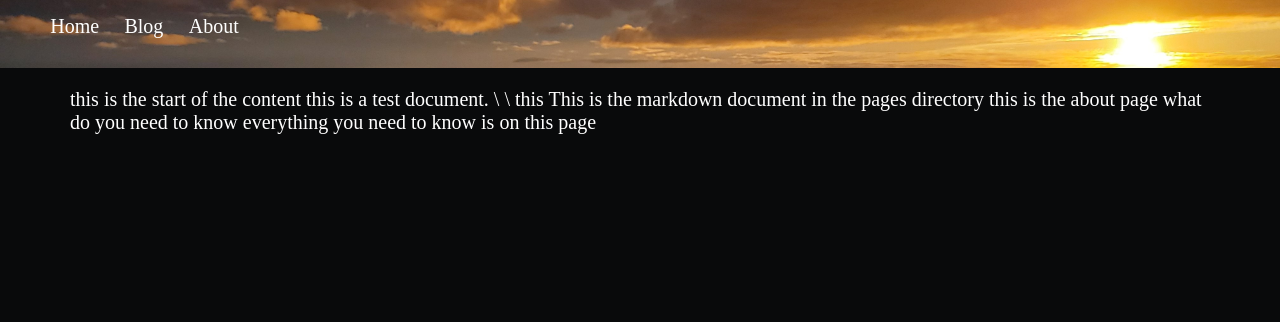
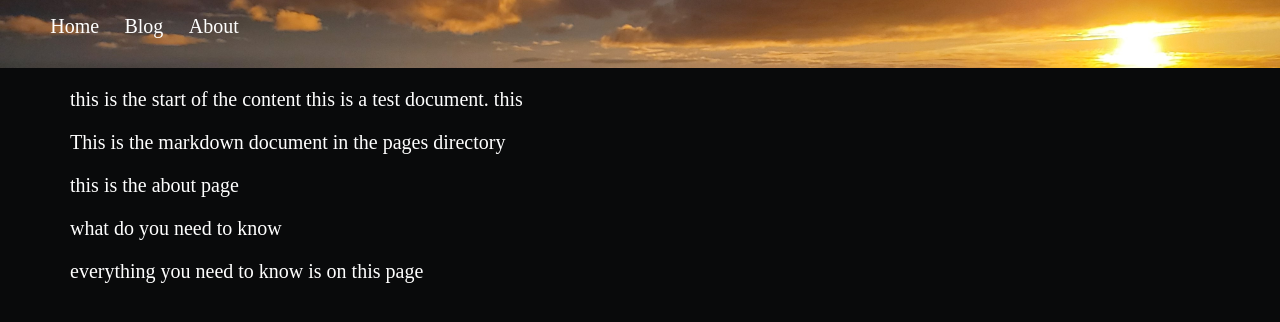
Before and after one commit to Valknutting/valknutting.github.io, a plain HTML site: page about.html in a window 1280 px wide. Drawn offline with Linux system fonts and the light colour scheme.

Commit message:
Add files via upload

```diff
--- a/about.html
+++ b/about.html
@@ -21,24 +21,12 @@
 
 <html>
 <section class="content-section container">
-	<p class="container"><p>
-this is the start of the content
+	<p class="container"><p>this is the start of the content
 this is a test document.
-\
-\
-this
-
-
-This is the markdown document in the pages directory
-
-
-
-
-
-this is the about page
-
-what do you need to know
-
-everything you need to know is on this page<p>
+this</p>
+<p>This is the markdown document in the pages directory</p>
+<p>this is the about page</p>
+<p>what do you need to know</p>
+<p>everything you need to know is on this page</p><p>
 </section>
 </html>
```
Also changed, not shown: index.html (+0 -2 lines), test - 2.html (+1 -1 lines), test-3.html (+1 -1 lines), test.html (+1 -1 lines).
